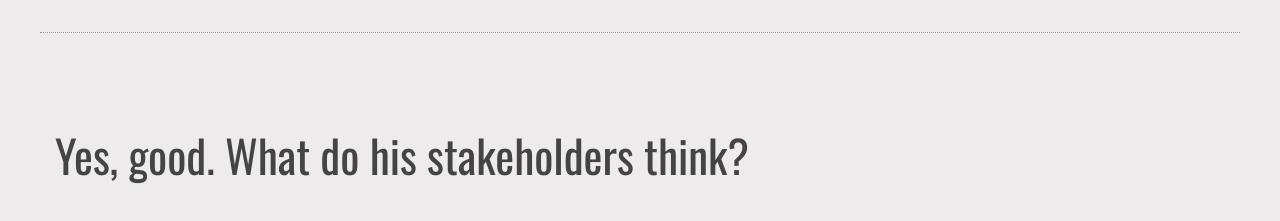
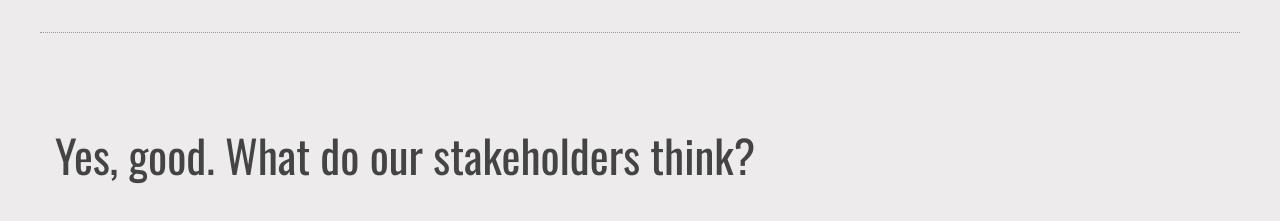
Before and after one commit to kumarbei/StratApp, a plain HTML site: page index.htm in a window 1280 px wide. Shown: the part 980-1201 px from the top of the page. Drawn offline with nearby package versions, Linux system fonts and the light colour scheme.

Commit message:
ready for edits

```diff
--- a/index.htm
+++ b/index.htm
@@ -141,7 +141,7 @@
 
 <div class="row">
 <div class="columns large-12 large-centered teambox">
-<h1>Yes, good. What do his stakeholders think?</h1>
+<h1>Yes, good. What do our stakeholders think?</h1>
 
 <!-- member 1-->
 <div class="row dotMe">
```
